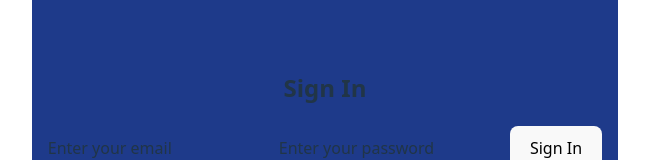
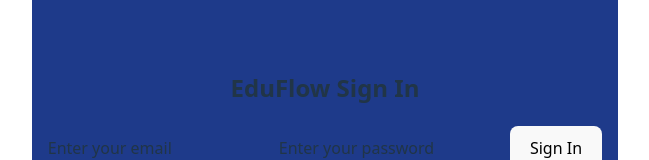
Before and after one commit to Grupo01-AplicacionesWeb202501/eduflow-frontend, a Vue app: page /sign-in in a window 1280 px wide. Shown: the part 294-454 px from the top of the page, without its empty margins (315-964 px from the left). Built offline with nearby package versions, Linux system fonts and the light colour scheme.

Commit message:
feat: sign in modification

```diff
--- a/src/eduflow/pages/sign-in.component.vue
+++ b/src/eduflow/pages/sign-in.component.vue
@@ -30,7 +30,7 @@
  <div class="signin-container">
 
     <div class="form-card">
-      <h2>Sign In</h2>
+      <h2>EduFlow Sign In</h2>
       <pv-input-text
         v-model="email"
         label="Email"
```
